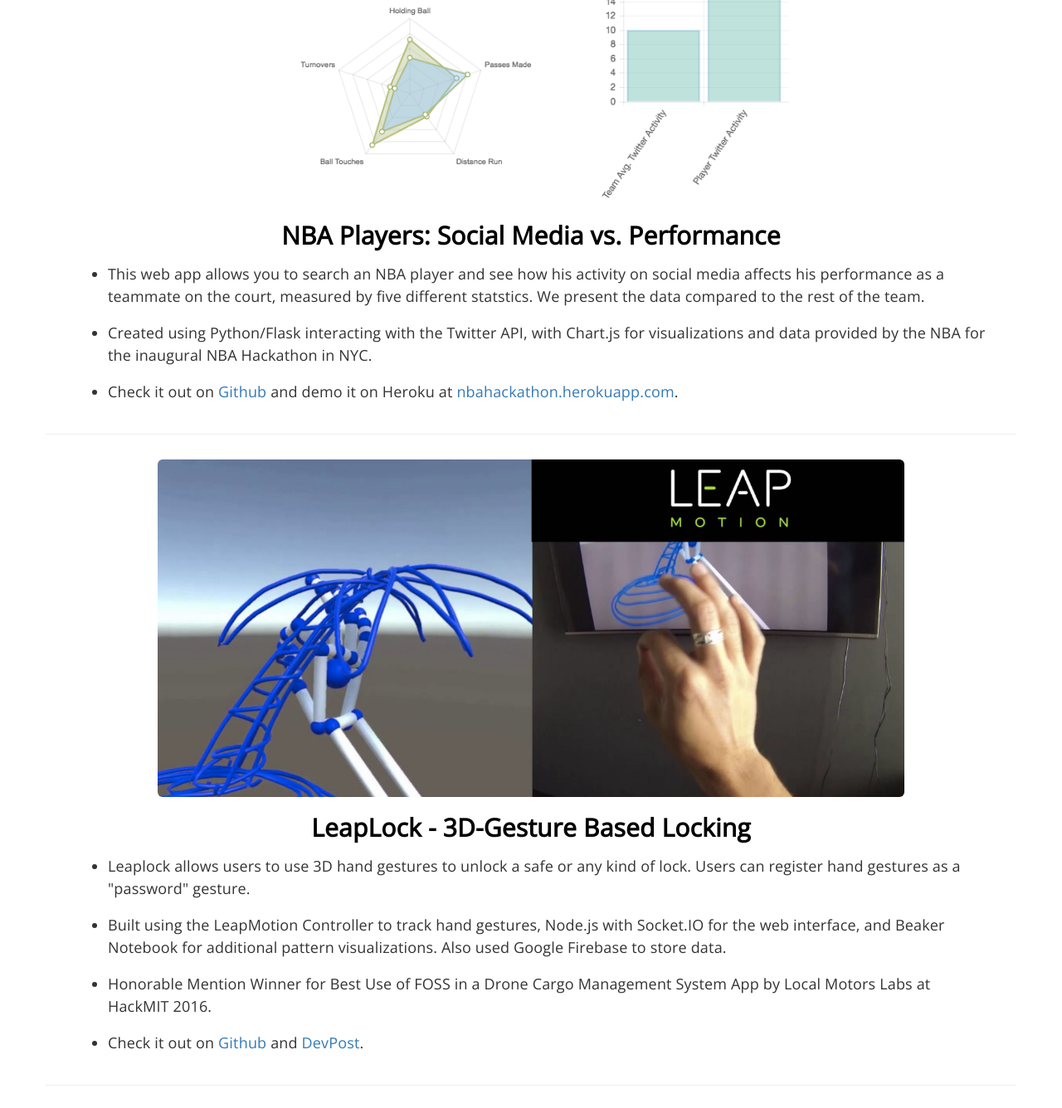
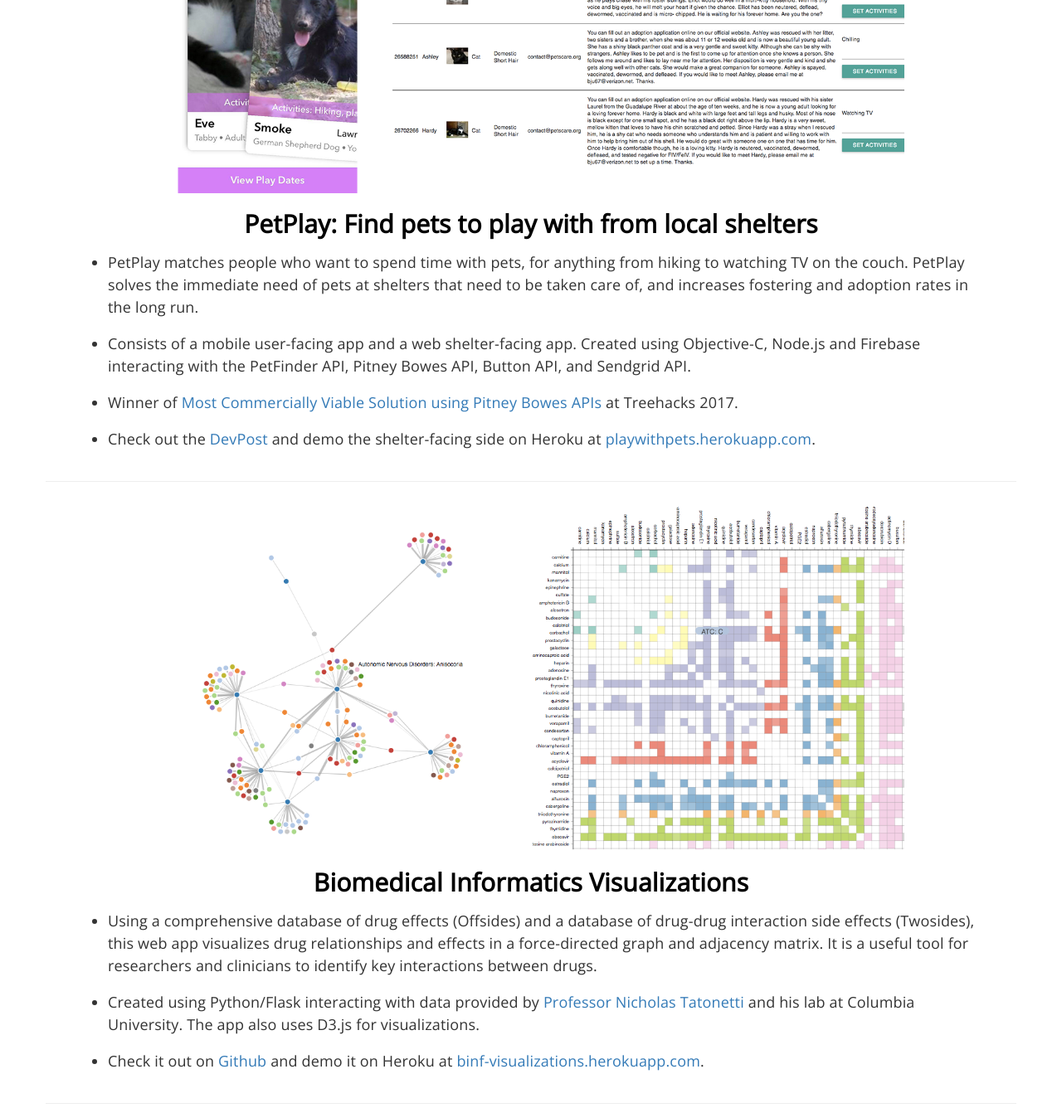
Before and after one commit to frogbandit/personal-new, a website: page public/projects.html in a window 1280 px wide. Shown: the part 554-1890 px from the top of the page at 83% size. Drawn offline with nearby package versions, Linux system fonts and the light colour scheme.

Commit message:
Updates with BINF and treehacks

```diff
--- a/public/projects.html
+++ b/public/projects.html
@@ -59,6 +59,41 @@
 
                     <div id="projects">
                         <!-- <h2 class="text-center">Projects</h2> -->
+                        <div class="row">
+                            <div class="text-center" id="name-title">
+                                <a href="playwithpets.herokuapp.com">
+                                    <img class="img-rounded projects-mobile" src="/images/pet-play.png" border="0" alt="Null"/>
+                                <h2 id='projects-title'> PetPlay: Find pets to play with from local shelters </h2>
+                                </a>
+                            </div>
+                            <div id="projects-text">
+                                <ul>
+                                  <li>PetPlay matches people who want to spend time with pets, for anything from hiking to watching TV on the couch. PetPlay solves the immediate need of pets at shelters that need to be taken care of, and increases fostering and adoption rates in the long run. </li>
+                                  <li>Consists of a mobile user-facing app and a web shelter-facing app. Created using Objective-C, Node.js and Firebase interacting with the PetFinder API, Pitney Bowes API, Button API, and Sendgrid API. </li>
+                                  <li> Winner of <a href="https://devpost.com/software/petplay">Most Commercially Viable Solution using Pitney Bowes APIs</a> at Treehacks 2017.</li>
+                                  <li>Check out the <a href='https://devpost.com/software/petplay'>DevPost</a> and demo the shelter-facing side on Heroku at <a href='http://playwithpets.herokuapp.com'>playwithpets.herokuapp.com</a>.</li>
+                                </ul>
+                            </div>
+                        </div>
+                        <hr />
+
+                        <div class="row">
+                            <div class="text-center" id="name-title">
+                                <a href="binf-visualizations.herokuapp.com/">
+                                    <img class="img-rounded projects-mobile" src="/images/binf-visualizations.png" border="0" alt="Null"/>
+                                <h2 id='projects-title'> Biomedical Informatics Visualizations </h2>
+                                </a>
+                            </div>
+                            <div id="projects-text">
+                                <ul>
+                                  <li>Using a comprehensive database of drug effects (Offsides) and a database of drug-drug interaction side effects (Twosides), this web app visualizes drug relationships and effects in a force-directed graph and adjacency matrix. It is a useful tool for researchers and clinicians to identify key interactions between drugs. </li>
+                                  <li>Created using Python/Flask interacting with data provided by <a href="http://tatonettilab.org/">Professor Nicholas Tatonetti</a> and his lab at Columbia University. The app also uses D3.js for visualizations.</li>
+                                  <li>Check it out on <a href='https://github.com/garymlin/Bioinformatics-D3-Visualizations'>Github</a> and demo it on Heroku at <a href='binf-visualizations.herokuapp.com/'>binf-visualizations.herokuapp.com</a>.</li>
+                                </ul>
+                            </div>
+                        </div>
+                        <hr />
+
                         <div class="row">
                             <div class="text-center" id="name-title">
                                 <a href="http://nbahackathon.herokuapp.com/">
```
Also changed, not shown: public/index.html (+1 -1 lines), public/images/binf-visualizations.png (added), public/images/pet-play.png (added).
